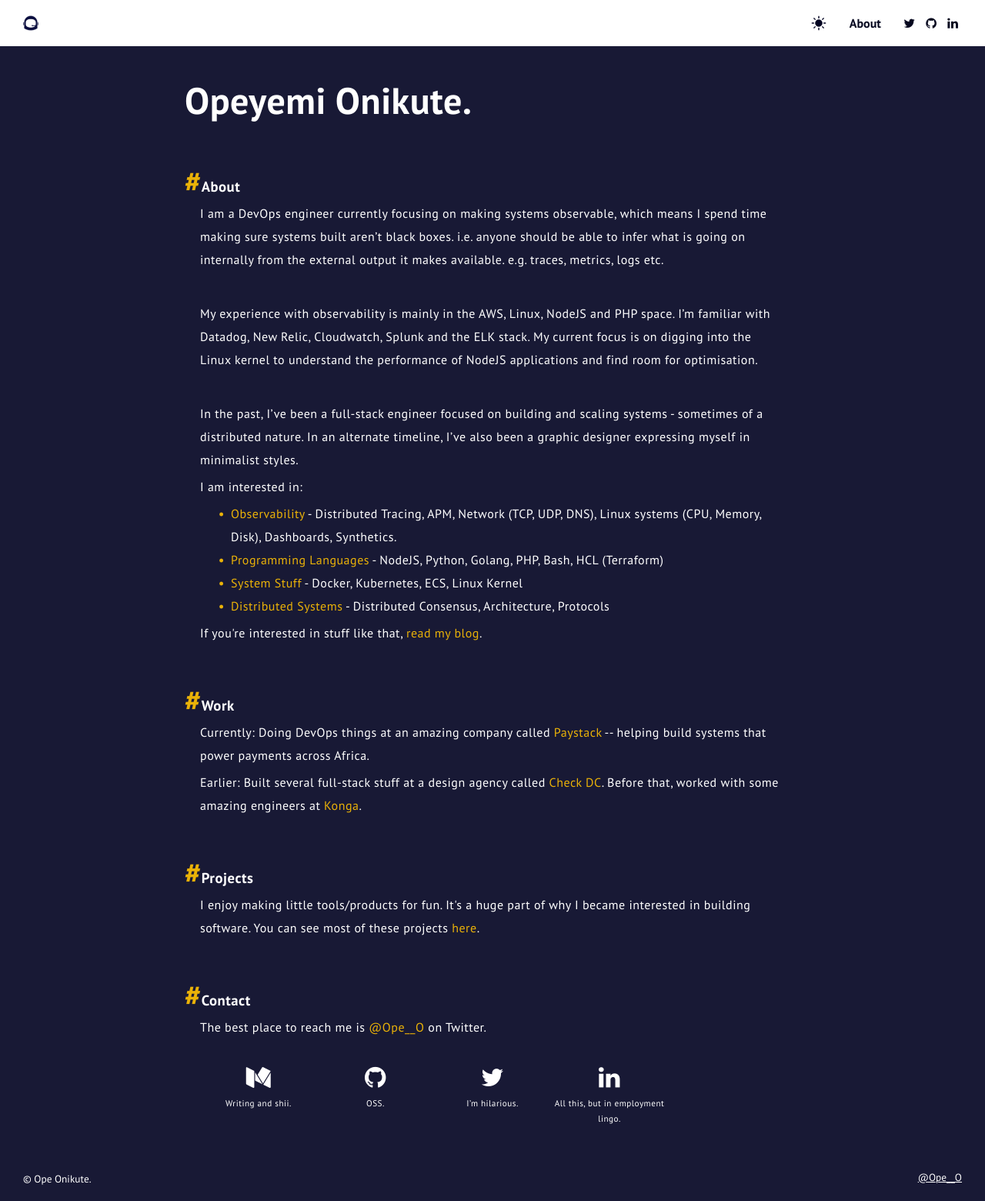
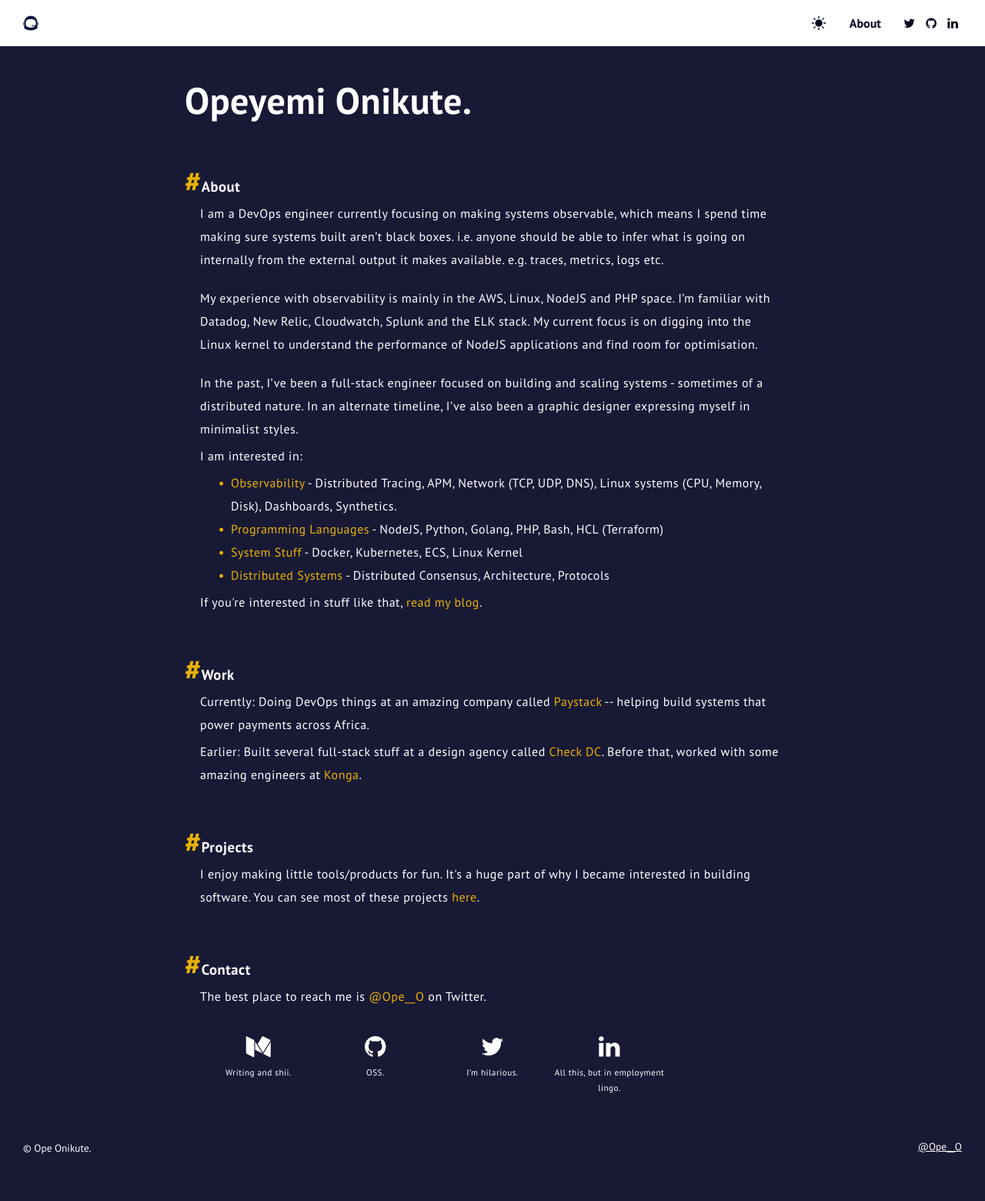
Before and after one commit to OpeOnikute/opeonikute.github.io, a Jekyll site: the page about.html, which Jekyll copies as it is, in a window 1280 px wide. Shown: the whole page at 77% size. Built offline with Jekyll 4.4.1, drawn with Linux system fonts in a browser that asks for light colours; after the commit the page ends 1520 px from its top, so only the background shows below that.

Commit message:
change br to p

```diff
--- a/about.html
+++ b/about.html
@@ -97,11 +97,11 @@
           </div>
           <div class="about-content">
               <p>I am a DevOps engineer currently focusing on making systems observable, which means I spend time making sure systems built aren’t black boxes. i.e. anyone should be able to infer what is going on internally from the external output it makes available. e.g. traces, metrics, logs etc.</p>
-              <br>
+              <p style="line-height: 10px; font-size: 15px; height: 10px;"></p>
               <p>
                   My experience with observability is mainly in the AWS, Linux, NodeJS and PHP space. I’m familiar with Datadog, New Relic, Cloudwatch, Splunk and the ELK stack. My current focus is on digging into the Linux kernel to understand the performance of NodeJS applications and find room for optimisation.
               </p>
-              <br>
+              <p style="line-height: 10px; font-size: 15px; height: 10px;"></p>
               <p>
                   In the past, I’ve been a full-stack engineer focused on building and scaling systems - sometimes of a distributed nature. In an alternate timeline, I’ve also been a graphic designer expressing myself in minimalist styles.
               </p>
```
